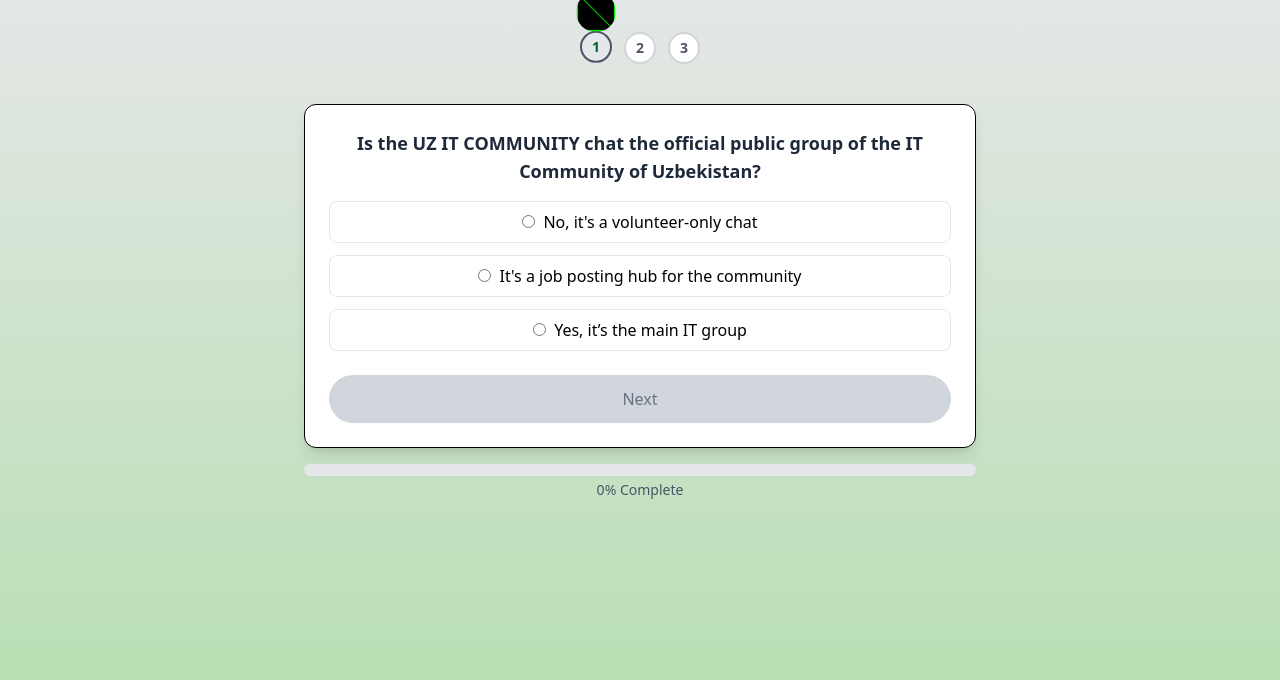
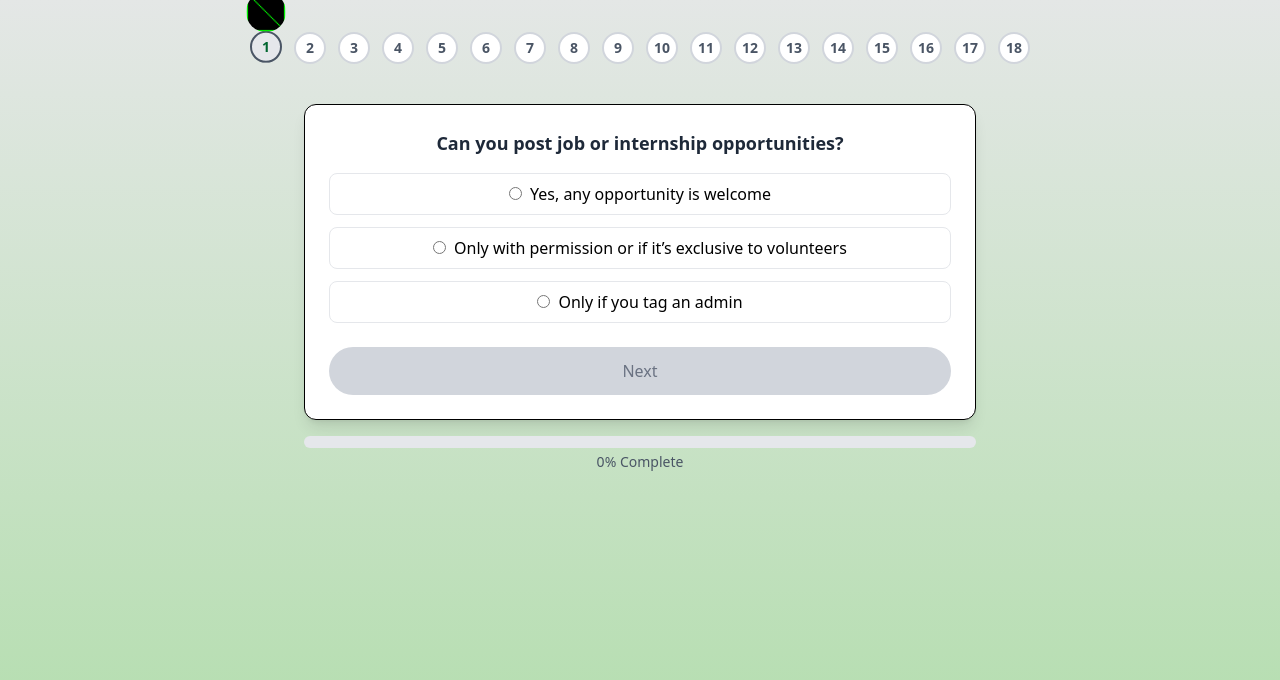
Before and after one commit to shokhsanam18/It-community, a React (Vite) app: page /Questions in a window 1280 px wide. Shown: the top 680 px of the page. Built offline with nearby package versions, Linux system fonts and the light colour scheme; no server answers.

Commit message:
fix: questions unchecked

```diff
--- a/src/data/questions.js
+++ b/src/data/questions.js
@@ -33,156 +33,156 @@ export const questions = [
     ],
     correctAnswer: "Only with Shavkat aka’s permission",
   },
-//   {
-//     id: 4,
-//     question: "Can you share your personal event invitation in the UZ IT COMMUNITY chat?",
-//     options: [
-//       "Only if IT Community is co-organizer or you have permission",
-//       "Yes, if the event is free",
-//       "Only if it's a startup event",
-//     ],
-//     correctAnswer: "Only if IT Community is co-organizer or you have permission",
-//   },
-//   {
-//     id: 5,
-//     question: "Can you post job or internship opportunities?",
-//     options: [
-//       "Only with permission or if it’s exclusive to volunteers",
-//       "Yes, any opportunity is welcome",
-//       "Only if you tag an admin",
-//     ],
-//     correctAnswer: "Only with permission or if it’s exclusive to volunteers",
-//   },
-//   {
-//     id: 6,
-//     question: "Can you add your friend directly to the group?",
-//     options: [
-//       "No, they must be selected by admins",
-//       "Yes, if they’re a developer",
-//       "Only if they’re interested in IT",
-//     ],
-//     correctAnswer: "No, they must be selected by admins",
-//   },
-//   {
-//     id: 7,
-//     question: "Should you send 'hello' or 'how are you' as separate messages in the chat?",
-//     options: [
-//       "No, you should write your full message at once",
-//       "Yes, it’s a polite way to start",
-//       "Only on weekends",
-//     ],
-//     correctAnswer: "No, you should write your full message at once",
-//   },
-//   {
-//     id: 8,
-//     question: "What is the '2G Community' joke based on?",
-//     options: [
-//       "Replying very late in a thread",
-//       "Using outdated phones",
-//       "People who live in rural areas",
-//     ],
-//     correctAnswer: "Replying very late in a thread",
-//   },
-//   {
-//     id: 9,
-//     question: "Why is Roman called the most humble and handsome?",
-//     options: [
-//       "It started as a running group joke",
-//       "He won an internal vote",
-//       "He’s the official spokesperson",
-//     ],
-//     correctAnswer: "It started as a running group joke",
-//   },
-//   {
-//     id: 10,
-//     question: "What is the purpose of the 'Keling Tanishaylik' bot?",
-//     options: [
-//       "To help volunteers connect with each other",
-//       "To report inactive members",
-//       "To send weekly news updates",
-//     ],
-//     correctAnswer: "To help volunteers connect with each other",
-//   },
-//   {
-//     id: 11,
-//     question: "How do you participate in Keling Tanishaylik?",
-//     options: [
-//       "Vote in the poll and press start in the bot",
-//       "Send your phone number to an admin",
-//       "Write your name in the group",
-//     ],
-//     correctAnswer: "Vote in the poll and press start in the bot",
-//   },
-//   {
-//     id: 12,
-//     question: "Can you post birthday or holiday congratulations in the group?",
-//     options: [
-//       "No, it creates message spam",
-//       "Yes, but only for admins",
-//       "Only on your own birthday",
-//     ],
-//     correctAnswer: "No, it creates message spam",
-//   },
-//   {
-//     id: 13,
-//     question: "Can you discuss politics, religion, or personal topics in the chat?",
-//     options: [
-//       "No, keep it relevant to volunteering and IT",
-//       "Yes, as long as it's respectful",
-//       "Only with admin approval",
-//     ],
-//     correctAnswer: "No, keep it relevant to volunteering and IT",
-//   },
-//   {
-//     id: 14,
-//     question: "Are there official rules for the IT Community?",
-//     options: [
-//       "Yes, and they apply to the volunteer chat as well",
-//       "No, it’s informal",
-//       "Only for admins",
-//     ],
-//     correctAnswer: "Yes, and they apply to the volunteer chat as well",
-//   },
-//   {
-//     id: 15,
-//     question: "What format should your Telegram name follow?",
-//     options: [
-//       "Firstname Lastname in Latin using default font",
-//       "Emoji + Nickname",
-//       "Surname Firstname in Cyrillic",
-//     ],
-//     correctAnswer: "Firstname Lastname in Latin using default font",
-//   },
-//   {
-//     id: 16,
-//     question: "Is it required to have a Telegram username?",
-//     options: [
-//       "Yes, for easier tagging and communication",
-//       "No, it’s optional",
-//       "Only if you're an admin",
-//     ],
-//     correctAnswer: "Yes, for easier tagging and communication",
-//   },
-//   {
-//     id: 17,
-//     question: "What is 'Bazaar Day' in the UZ IT COMMUNITY chat?",
-//     options: [
-//       "A day to share your projects or social media links",
-//       "A day to buy and sell gadgets",
-//       "A community hackathon day",
-//     ],
-//     correctAnswer: "A day to share your projects or social media links",
-//   },
-//   {
-//     id: 18,
-//     question: "Where can you post anything you want (within ethical limits)?",
-//     options: [
-//       "In the open-source chat",
-//       "In the main volunteer group",
-//       "On any weekday in the main group",
-//     ],
-//     correctAnswer: "In the open-source chat",
-//   },
+  {
+    id: 4,
+    question: "Can you share your personal event invitation in the UZ IT COMMUNITY chat?",
+    options: [
+      "Only if IT Community is co-organizer or you have permission",
+      "Yes, if the event is free",
+      "Only if it's a startup event",
+    ],
+    correctAnswer: "Only if IT Community is co-organizer or you have permission",
+  },
+  {
+    id: 5,
+    question: "Can you post job or internship opportunities?",
+    options: [
+      "Only with permission or if it’s exclusive to volunteers",
+      "Yes, any opportunity is welcome",
+      "Only if you tag an admin",
+    ],
+    correctAnswer: "Only with permission or if it’s exclusive to volunteers",
+  },
+  {
+    id: 6,
+    question: "Can you add your friend directly to the group?",
+    options: [
+      "No, they must be selected by admins",
+      "Yes, if they’re a developer",
+      "Only if they’re interested in IT",
+    ],
+    correctAnswer: "No, they must be selected by admins",
+  },
+  {
+    id: 7,
+    question: "Should you send 'hello' or 'how are you' as separate messages in the chat?",
+    options: [
+      "No, you should write your full message at once",
+      "Yes, it’s a polite way to start",
+      "Only on weekends",
+    ],
+    correctAnswer: "No, you should write your full message at once",
+  },
+  {
+    id: 8,
+    question: "What is the '2G Community' joke based on?",
+    options: [
+      "Replying very late in a thread",
+      "Using outdated phones",
+      "People who live in rural areas",
+    ],
+    correctAnswer: "Replying very late in a thread",
+  },
+  {
+    id: 9,
+    question: "Why is Roman called the most humble and handsome?",
+    options: [
+      "It started as a running group joke",
+      "He won an internal vote",
+      "He’s the official spokesperson",
+    ],
+    correctAnswer: "It started as a running group joke",
+  },
+  {
+    id: 10,
+    question: "What is the purpose of the 'Keling Tanishaylik' bot?",
+    options: [
+      "To help volunteers connect with each other",
+      "To report inactive members",
+      "To send weekly news updates",
+    ],
+    correctAnswer: "To help volunteers connect with each other",
+  },
+  {
+    id: 11,
+    question: "How do you participate in Keling Tanishaylik?",
+    options: [
+      "Vote in the poll and press start in the bot",
+      "Send your phone number to an admin",
+      "Write your name in the group",
+    ],
+    correctAnswer: "Vote in the poll and press start in the bot",
+  },
+  {
+    id: 12,
+    question: "Can you post birthday or holiday congratulations in the group?",
+    options: [
+      "No, it creates message spam",
+      "Yes, but only for admins",
+      "Only on your own birthday",
+    ],
+    correctAnswer: "No, it creates message spam",
+  },
+  {
+    id: 13,
+    question: "Can you discuss politics, religion, or personal topics in the chat?",
+    options: [
+      "No, keep it relevant to volunteering and IT",
+      "Yes, as long as it's respectful",
+      "Only with admin approval",
+    ],
+    correctAnswer: "No, keep it relevant to volunteering and IT",
+  },
+  {
+    id: 14,
+    question: "Are there official rules for the IT Community?",
+    options: [
+      "Yes, and they apply to the volunteer chat as well",
+      "No, it’s informal",
+      "Only for admins",
+    ],
+    correctAnswer: "Yes, and they apply to the volunteer chat as well",
+  },
+  {
+    id: 15,
+    question: "What format should your Telegram name follow?",
+    options: [
+      "Firstname Lastname in Latin using default font",
+      "Emoji + Nickname",
+      "Surname Firstname in Cyrillic",
+    ],
+    correctAnswer: "Firstname Lastname in Latin using default font",
+  },
+  {
+    id: 16,
+    question: "Is it required to have a Telegram username?",
+    options: [
+      "Yes, for easier tagging and communication",
+      "No, it’s optional",
+      "Only if you're an admin",
+    ],
+    correctAnswer: "Yes, for easier tagging and communication",
+  },
+  {
+    id: 17,
+    question: "What is 'Bazaar Day' in the UZ IT COMMUNITY chat?",
+    options: [
+      "A day to share your projects or social media links",
+      "A day to buy and sell gadgets",
+      "A community hackathon day",
+    ],
+    correctAnswer: "A day to share your projects or social media links",
+  },
+  {
+    id: 18,
+    question: "Where can you post anything you want (within ethical limits)?",
+    options: [
+      "In the open-source chat",
+      "In the main volunteer group",
+      "On any weekday in the main group",
+    ],
+    correctAnswer: "In the open-source chat",
+  },
 ];
 
 export const explanations = {
```
